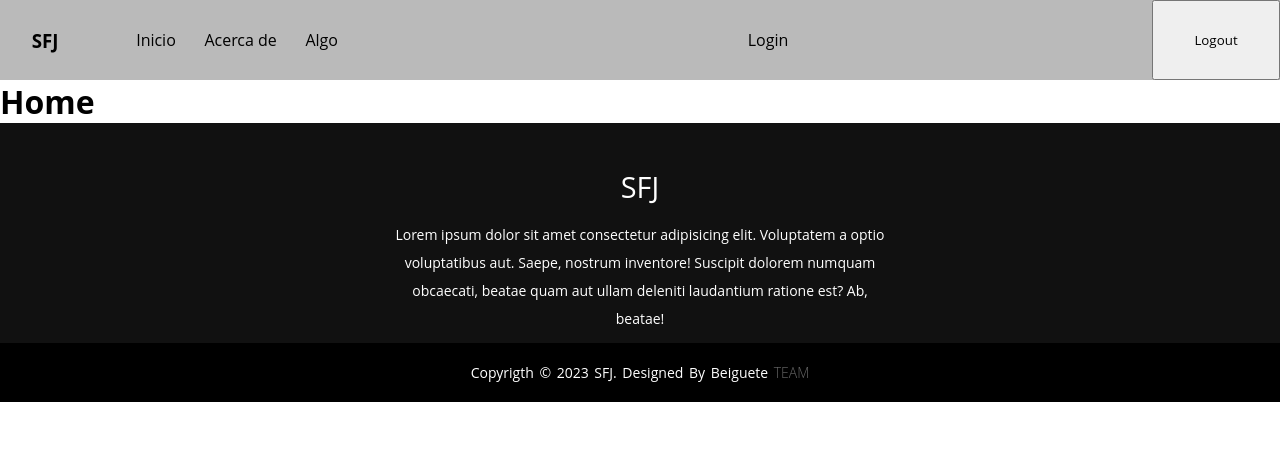
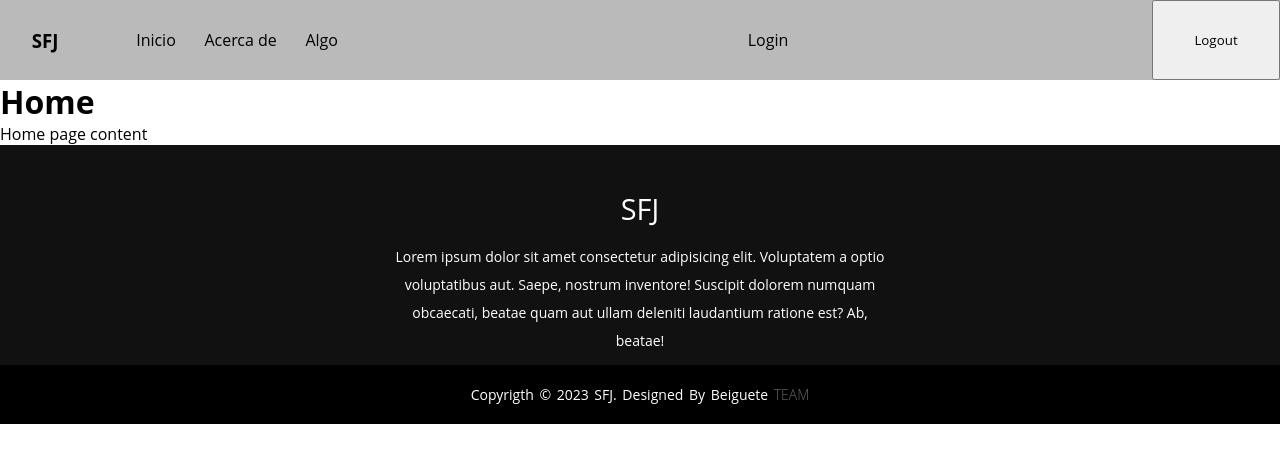
Before and after one commit to FritoLay23/sfj-client, a React (Vite) app: page / in a window 1280 px wide. Shown: the top 462 px of the page. Built offline with nearby package versions, Linux system fonts and the light colour scheme.

Commit message:
un commit

```diff
--- /dev/null
+++ b/src/components/Home.c.tsx
@@ -0,0 +1,9 @@
+const Home = () => {
+  return (
+    <div>
+      <h1>Home</h1>
+      <p>Home page content</p>
+    </div>
+  );
+};
+export default Home;
--- a/src/pages/publicpages/Home.p.tsx
+++ b/src/pages/publicpages/Home.p.tsx
@@ -1,10 +1,6 @@
-const Home = ({ Comp }) => {
-  return (
+import HomeC from "../../components/Home.c";
 
-      <main>
-        <>{Comp ? <Comp /> : <h1>Home</h1>}</>
-      </main>
-
-  );
+const Home = () => {
+  return <HomeC />;
 };
 export default Home;
```
